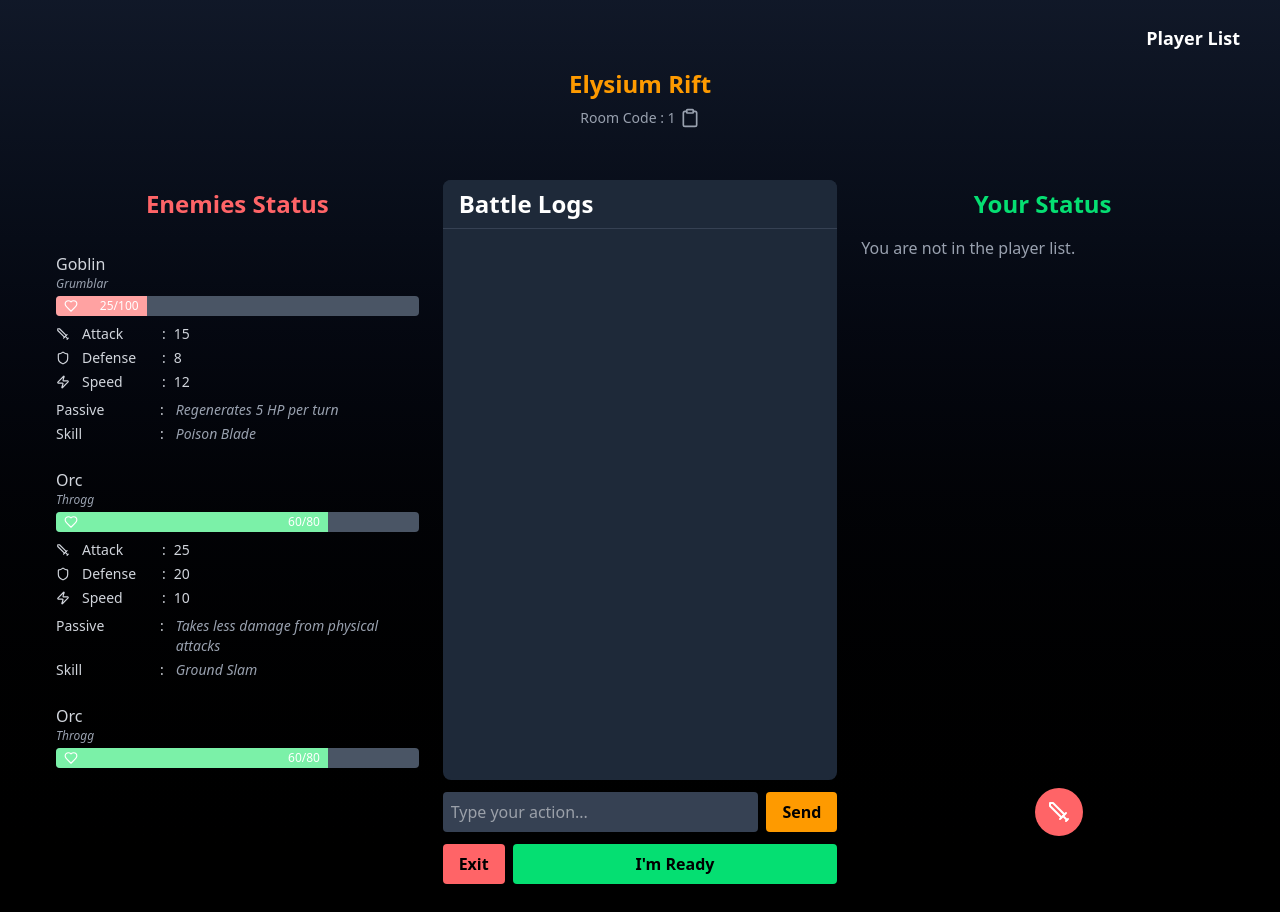
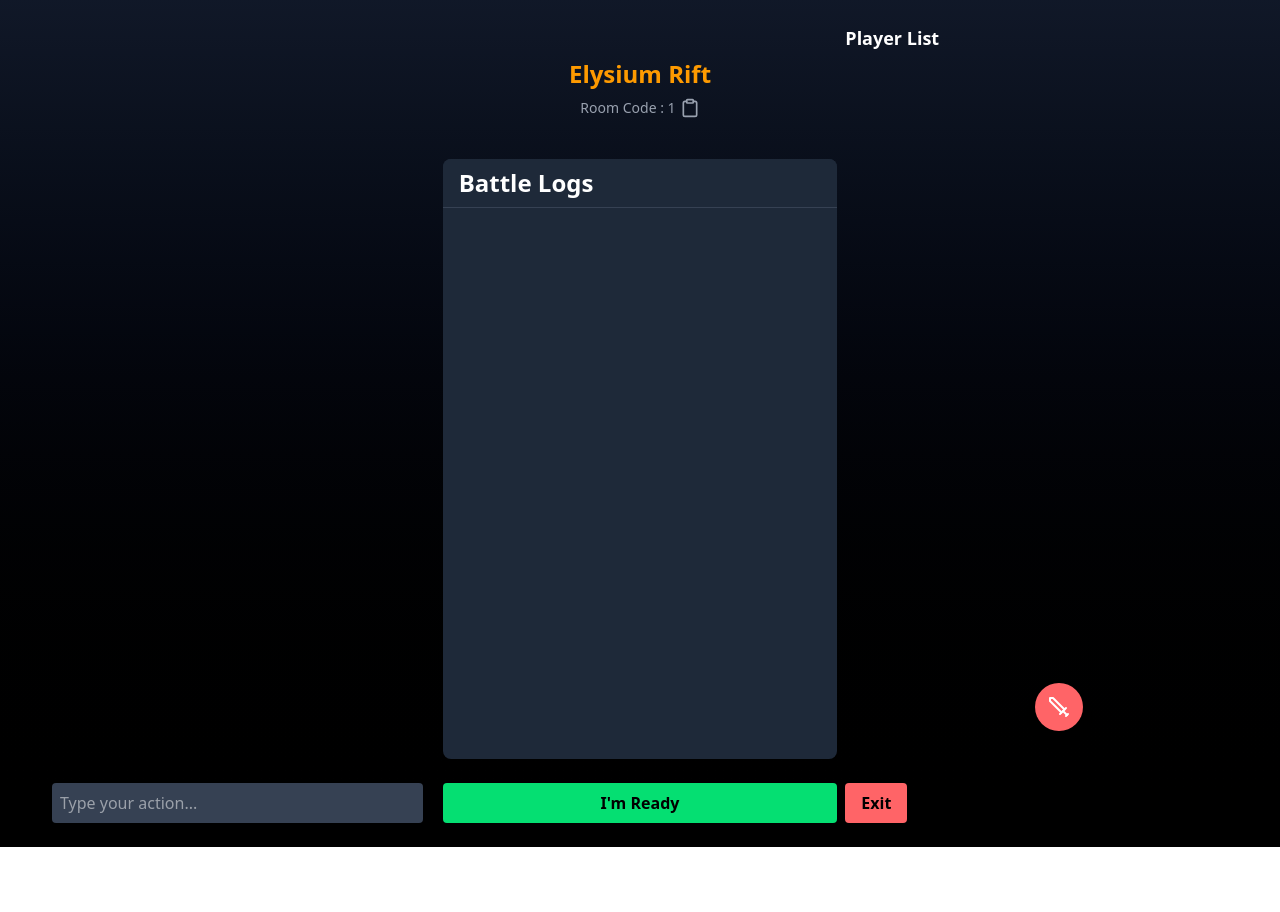
Before and after one commit to Rhzslya/elysium-rift, a Next.js app: page /game/1 in a window 1280 px wide. After the commit the page ends 847 px from the top, so only its background shows below. Built offline with nearby package versions, Linux system fonts and the light colour scheme.

Commit message:
update ui chat and exit

```diff
--- a/src/app/game/[roomId]/page.tsx
+++ b/src/app/game/[roomId]/page.tsx
@@ -10,6 +10,7 @@ import TitleRoom from "@/components/TitleRoom";
 import ChatBox from "@/components/ChatBox";
 import EnemiesList from "@/components/EnemiesList";
 import { Sword, X } from "lucide-react";
+import ChatForm from "@/components/ChatForm";
 
 export default function GameRoom() {
   const { socket, userId } = useUserSocket();
@@ -217,9 +218,10 @@ export default function GameRoom() {
         turnMessages={turnMessages}
       />
 
+      <div className="col-start-1 row-start-4">
         <div
           ref={chatAreaRef}
-        className="col-start-1 row-start-4 h-[100px] flex-1 overflow-y-auto p-4 space-y-2 hide-scrollbar"
+          className="h-[100px] flex-1 overflow-y-auto p-4 space-y-2 hide-scrollbar"
         >
           {messages.map((msg, index) => (
             <ChatBox
@@ -230,8 +232,11 @@ export default function GameRoom() {
             />
           ))}
         </div>
-      <EnemiesList enemyData={enemyData} />
-      <div className="player-list col-start-3 row-start-1 flex flex-col items-end">
+        <ChatForm onSendMessage={handleSendMessage} />
+      </div>
+
+      {/* <EnemiesList enemyData={enemyData} /> */}
+      <div className="player-list col-start-3 row-start-1">
         <div>
           <h2 className="text-lg font-semibold text-white">Player List</h2>
         </div>
@@ -249,10 +254,11 @@ export default function GameRoom() {
         </div>
       </div>
 
-      <PlayerInfo playerName={playerName} players={players} userId={userId} />
-      <div className="relative      col-start-3 row-start-4">
+      {/* <PlayerInfo playerName={playerName} players={players} userId={userId} /> */}
+      <div className="col-start-3 row-start-4">
+        <div className="h-[100px]">
           {selectedEnemyId && (
-          <div className="button-cancel col-start-3 row-start-1 flex ml-auto mr-4">
+            <div className="button-cancel h-[100px] col-start-3 row-start-1 flex ml-auto mr-4">
               <button
                 className="cursor-pointer hover:text-red-500 duration-300"
                 onClick={cancelSelectionEnemy}
@@ -297,6 +303,16 @@ export default function GameRoom() {
             </div>
           )}
         </div>
+
+        <div className="exit-btn mr-auto">
+          <button
+            onClick={handleExitRoom}
+            className="cursor-pointer bg-red-400 hover:bg-red-600 px-4 py-2 rounded text-black font-semibold"
+          >
+            Exit
+          </button>
+        </div>
+      </div>
     </main>
   );
 }
--- a/src/components/BattleLogs/index.tsx
+++ b/src/components/BattleLogs/index.tsx
@@ -8,7 +8,6 @@ const BattleLogs = ({
   logs,
   handleReady,
   handleExitRoom,
-  handleSendMessage,
   players,
   setPlayers,
   userId,
@@ -67,17 +66,7 @@ const BattleLogs = ({
       </div>
 
       <div className="w-full mt-3">
-        <ChatForm onSendMessage={handleSendMessage} />
         <div className="flex items-center justify-center gap-2">
-          <div className="exit-btn mt-3 mr-auto">
-            <button
-              onClick={handleExitRoom}
-              className="cursor-pointer bg-red-400 hover:bg-red-600 px-4 py-2 rounded text-black font-semibold"
-            >
-              Exit
-            </button>
-          </div>
-
           {countdown !== 0 && (
             <div className="ready-btn mt-3 w-full">
               <button
--- a/src/components/ChatBox/index.tsx
+++ b/src/components/ChatBox/index.tsx
@@ -11,7 +11,6 @@ interface ChatBoxProps {
 
 const ChatBox = ({ sender, message, isOwnMessage }: ChatBoxProps) => {
   const isSystemMessage = sender === "system";
-  console.log(message);
   return (
     <section className="">
       <div className={`flex text-sm`}>
--- a/src/components/ChatForm/index.tsx
+++ b/src/components/ChatForm/index.tsx
@@ -16,7 +16,7 @@ const ChatForm = ({
   };
 
   return (
-    <form onSubmit={handleSubmit} className="w-full flex gap-x-2">
+    <form onSubmit={handleSubmit} className="w-full flex px-3 gap-x-2">
       <input
         type="text"
         value={message}
@@ -27,7 +27,7 @@ const ChatForm = ({
 
       <button
         type="submit"
-        className="bg-amber-500 hover:bg-amber-600 px-4 py-2 rounded text-black font-semibold"
+        className="hidden bg-amber-500 hover:bg-amber-600 px-4 py-2 rounded text-black font-semibold"
       >
         Send
       </button>
```
Lines whose indentation alone changed are shown as unchanged.
